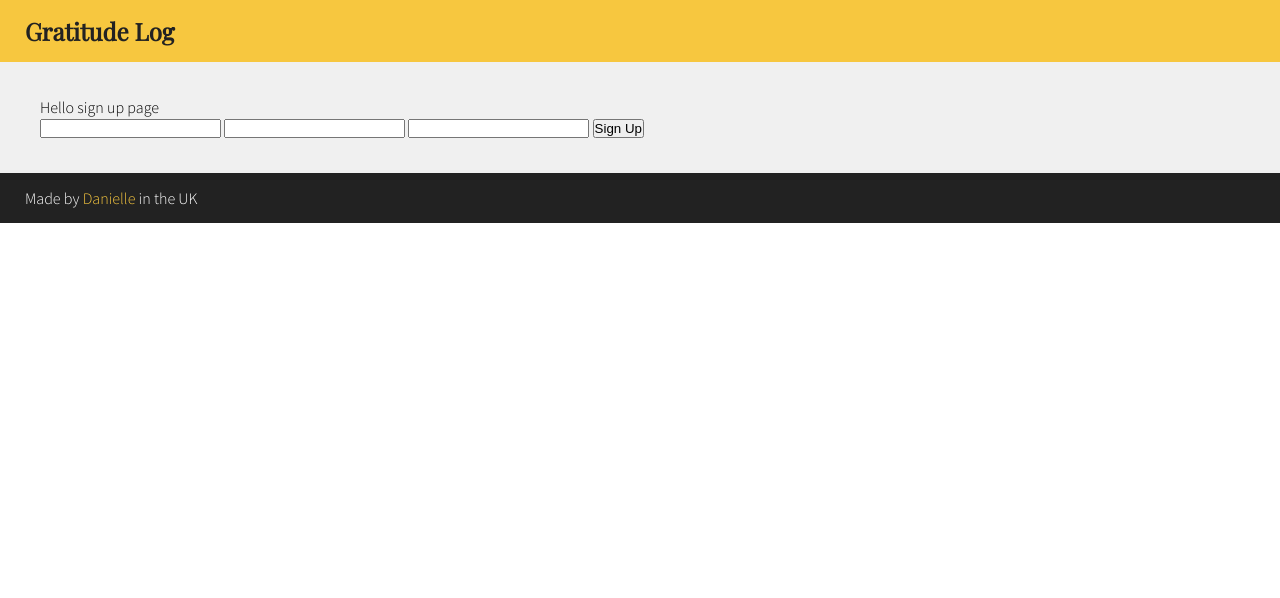
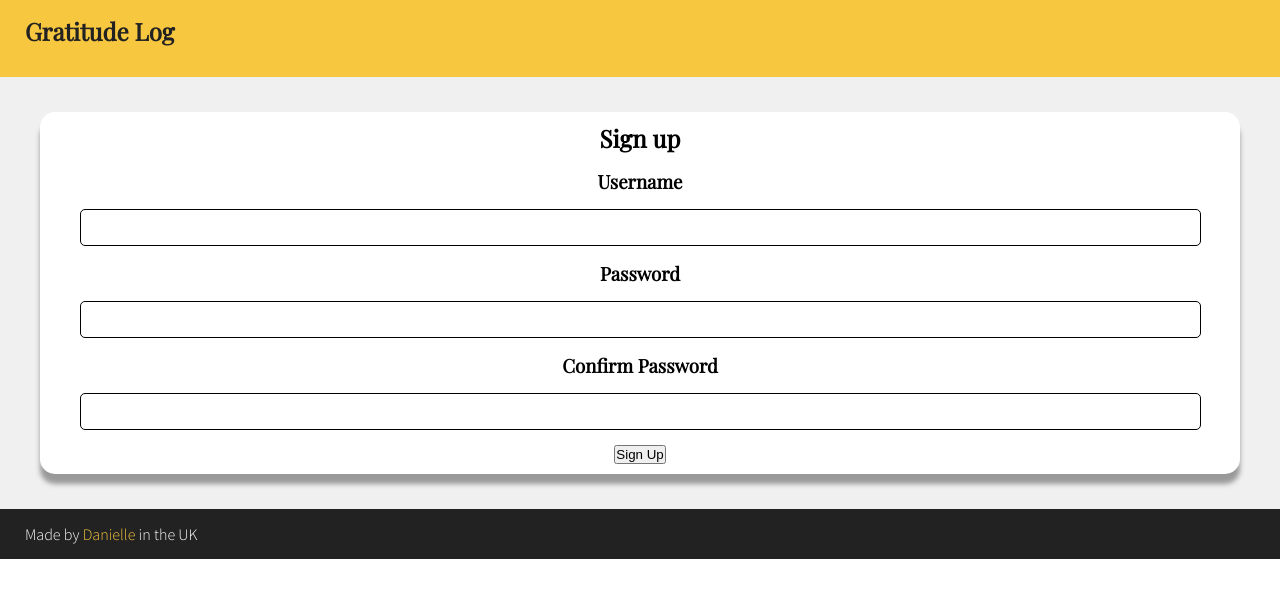
Before and after one commit to daniellenall/gratitudelog, a Django app: page /accounts/signup/ in a window 1280 px wide. Shown: the top 598 px of the page. Run offline with Django 3.2, Linux system fonts and the light colour scheme.

Commit message:
Organising forms

```diff
--- a/accounts/templates/accounts/signup.html
+++ b/accounts/templates/accounts/signup.html
@@ -6,16 +6,21 @@
 
 {% block content %}
 
-Hello sign up page
+<div class="main-content">
+<h2>Sign up</h2>
 
-{% if error %}
-    {{ error }}
-{% endif %}
 <form method="POST" action="{% url 'accounts:signup' %}">
     {% csrf_token %}
+    <h3>Username</h3>
     <input type="text" name="username" />
+    <h3>Password</h3>
     <input type="password" name="password1" />
+    <h3>Confirm Password</h3>
     <input type="password" name="password2" />
+    {% if error %}
+        <p class="description">{{ error }}</p>
+    {% endif %}
     <button type="submit">Sign Up</button>
 </form>
+</div>
 {% endblock %}
--- a/static/gratitudelog/css/main.css
+++ b/static/gratitudelog/css/main.css
@@ -19,6 +19,18 @@ a {
 
 h1, h2, h3, h4 {
     font-family: 'Playfair Display', serif;
+    margin-bottom: 15px;
+}
+input[type=text], input[type=password]  {
+    border: 1px solid #000;
+    margin-bottom: 15px;
+    display: block;
+    width: 95%;
+    margin-right: 2.5px;
+    margin-left: 2.5%;
+    padding: 10px;
+    background-color: #FFF;
+    border-radius: 5px;
 }
 
 .btn {
@@ -32,6 +44,7 @@ h1, h2, h3, h4 {
 .description {
     color: #444;
     font-size: 0.9em;
+    margin-bottom: 15px;
 }
 
 .main {
@@ -42,7 +55,7 @@ h1, h2, h3, h4 {
 
 .main-content {
     background-color: #fff;
-    border-radius: 5px;
+    border-radius: 15px;
     box-shadow: #999 0px 10px  5px;
     padding: 10px;
     text-align: center;
```
Also changed, not shown: accounts/templates/accounts/login.html (+12 -5 lines).
